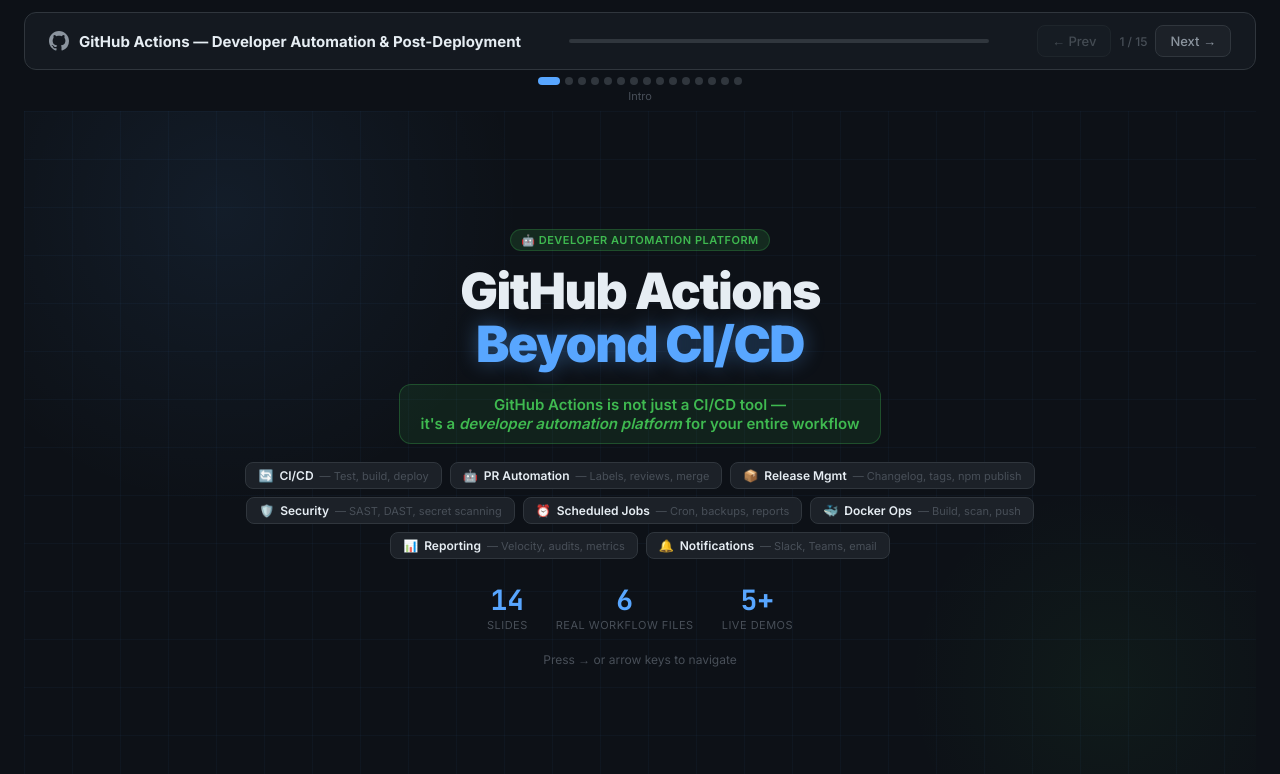
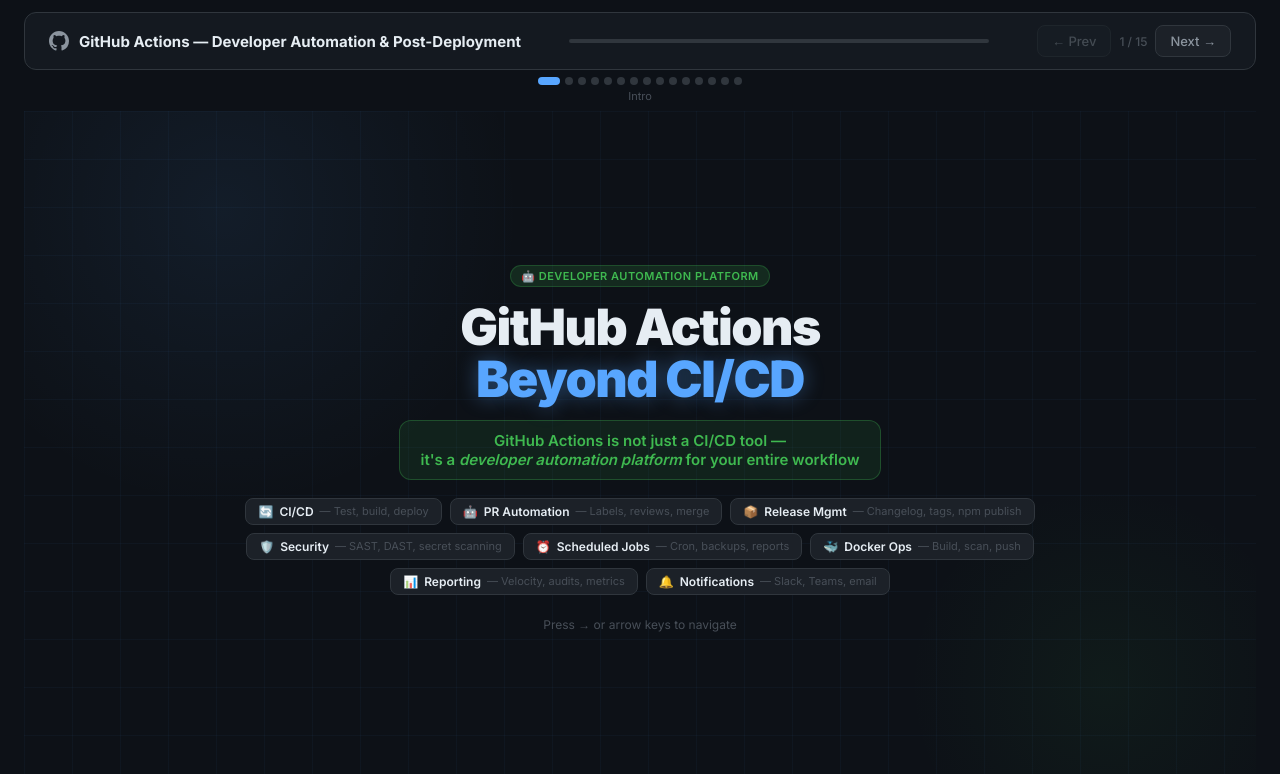
Before and after one commit to shshinyo/github-actions, a React (Vite) app: page / in a window 1280 px wide. Shown: the top 774 px of the page. Built offline with nearby package versions, Linux system fonts and the light colour scheme.

Commit message:
Remoce section

```diff
--- a/src/slides/SlideTitle.jsx
+++ b/src/slides/SlideTitle.jsx
@@ -48,19 +48,6 @@
           ))}
         </div>
 
-        <div className="fade-up delay-4" style={{ display:'flex', justifyContent:'center', gap:28 }}>
-          {[
-            { val:'14', lbl:'Slides' },
-            { val:'6', lbl:'Real Workflow Files' },
-            { val:'5+', lbl:'Live Demos' },
-          ].map(({ val, lbl }) => (
-            <div key={lbl} style={{ textAlign:'center' }}>
-              <div style={{ fontSize:28, fontWeight:800, color:'var(--accent-blue)', fontFamily:'var(--font-mono)' }}>{val}</div>
-              <div style={{ fontSize:11, color:'var(--text-muted)', textTransform:'uppercase', letterSpacing:'0.5px' }}>{lbl}</div>
-            </div>
-          ))}
-        </div>
-
         <p className="fade-up delay-5" style={{ marginTop:20, fontSize:12, color:'var(--text-muted)' }}>Press → or arrow keys to navigate</p>
       </div>
     </div>
```
